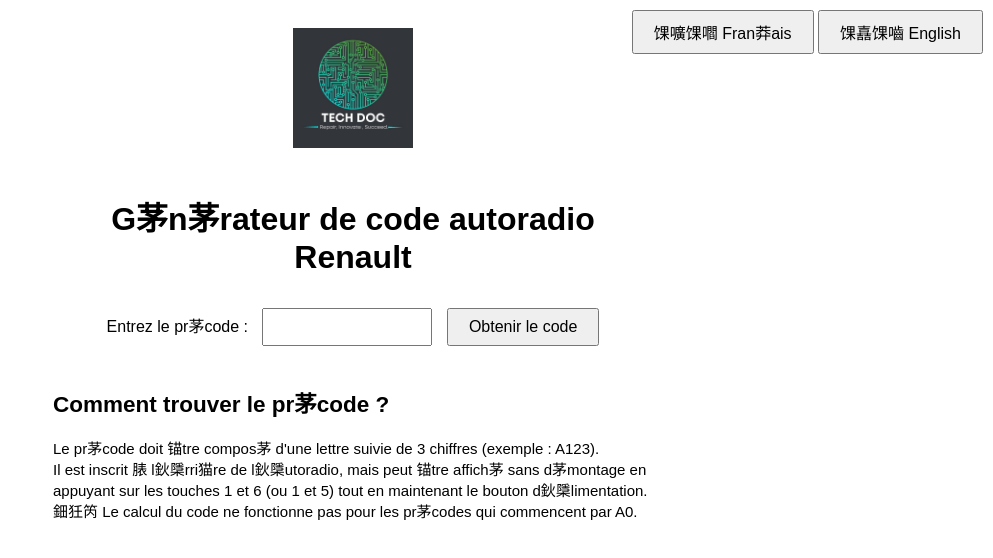
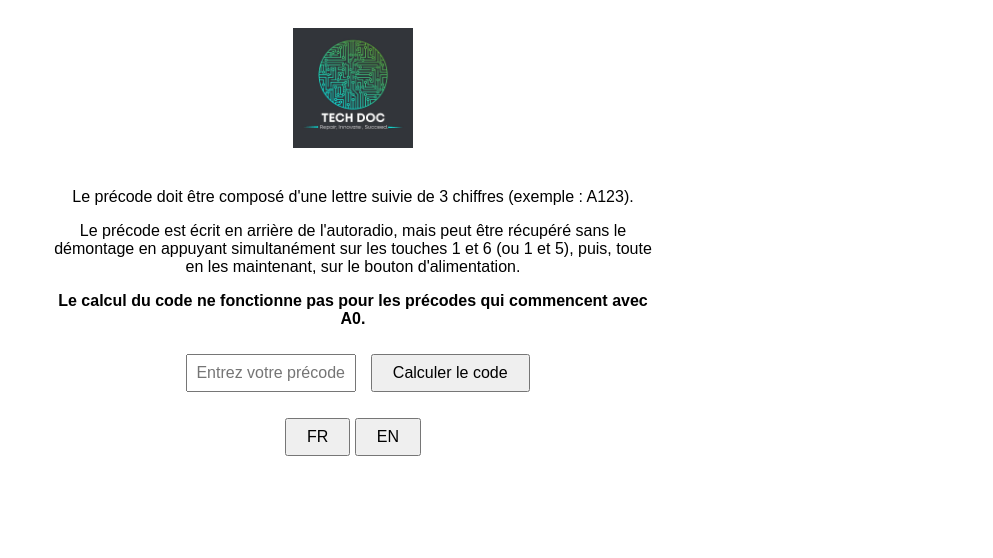
Before and after one commit to bgalgeriien/Renault-Radio-Code, a plain HTML site: page index.html in a window 1280 px wide. Shown: the whole page, without its empty margins (287-1280 px from the left). Drawn offline with Linux system fonts and the light colour scheme.

Commit message:
index.html

```diff
--- a/index.html
+++ b/index.html
@@ -1,36 +1,31 @@
 <!DOCTYPE html>
 <html lang="fr">
 <head>
-  <meta charset="UTF-8">
-  <meta name="viewport" content="width=device-width, initial-scale=1.0">
-  <title>Renault Code G茅n茅rateur</title>
-  <link rel="stylesheet" href="style.css">
+  <meta charset="UTF-8" />
+  <meta name="viewport" content="width=device-width, initial-scale=1.0" />
+  <title>Renault Radio Code</title>
+  <link rel="stylesheet" href="style.css" />
 </head>
 <body>
-  <div class="lang-switch">
-    <button onclick="switchLang('fr')">馃嚝馃嚪 Fran莽ais</button>
-    <button onclick="switchLang('en')">馃嚞馃嚙 English</button>
-  </div>
+  <div class="container">
+    <img src="techdoc888_logo.png" alt="Logo" class="logo" />
 
-  <div class="container">
-    <img src="techdoc888_logo.png" alt="Logo" class="logo">
-    <h1 data-lang="title">G茅n茅rateur de code autoradio Renault</h1>
+    <div class="explanation">
+      <p>Le précode doit être composé d'une lettre suivie de 3 chiffres (exemple : A123).</p>
+      <p>Le précode est écrit en arrière de l'autoradio, mais peut être récupéré sans le démontage en appuyant simultanément sur les touches 1 et 6 (ou 1 et 5), puis, toute en les maintenant, sur le bouton d'alimentation.</p>
+      <p><strong>Le calcul du code ne fonctionne pas pour les précodes qui commencent avec A0.</strong></p>
+    </div>
 
-    <form onsubmit="event.preventDefault(); generateCode();">
-      <label for="precode" data-lang="label">Entrez le pr茅code :</label>
-      <input type="text" id="precode" required>
-      <button type="submit" data-lang="button">Obtenir le code</button>
-    </form>
+    <div id="input-container">
+      <input type="text" id="precode" placeholder="Entrez votre précode" maxlength="4" />
+      <button onclick="calculateCode()">Calculer le code</button>
+    </div>
 
     <p id="result"></p>
 
-    <div class="instructions">
-      <h2 data-lang="instructions-title">Comment trouver le pr茅code ?</h2>
-      <p data-lang="instructions">
-        Le pr茅code doit 锚tre compos茅 d'une lettre suivie de 3 chiffres (exemple : A123).<br>
-        Il est inscrit 脿 l鈥檃rri猫re de l鈥檃utoradio, mais peut 锚tre affich茅 sans d茅montage en appuyant sur les touches 1 et 6 (ou 1 et 5) tout en maintenant le bouton d鈥檃limentation.<br>
-        鈿狅笍 Le calcul du code ne fonctionne pas pour les pr茅codes qui commencent par A0.
-      </p>
+    <div class="language-buttons">
+      <button onclick="setLanguage('fr')">FR</button>
+      <button onclick="setLanguage('en')">EN</button>
     </div>
   </div>
 
```
